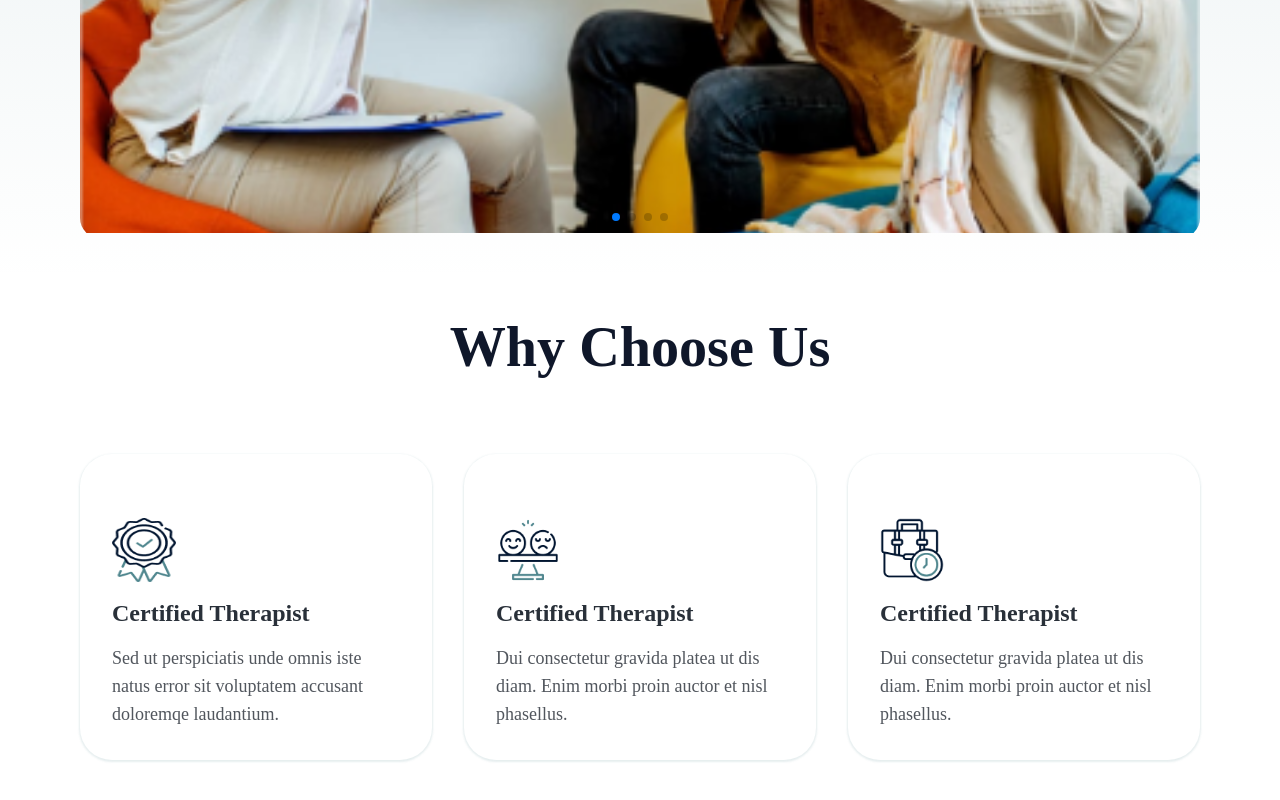
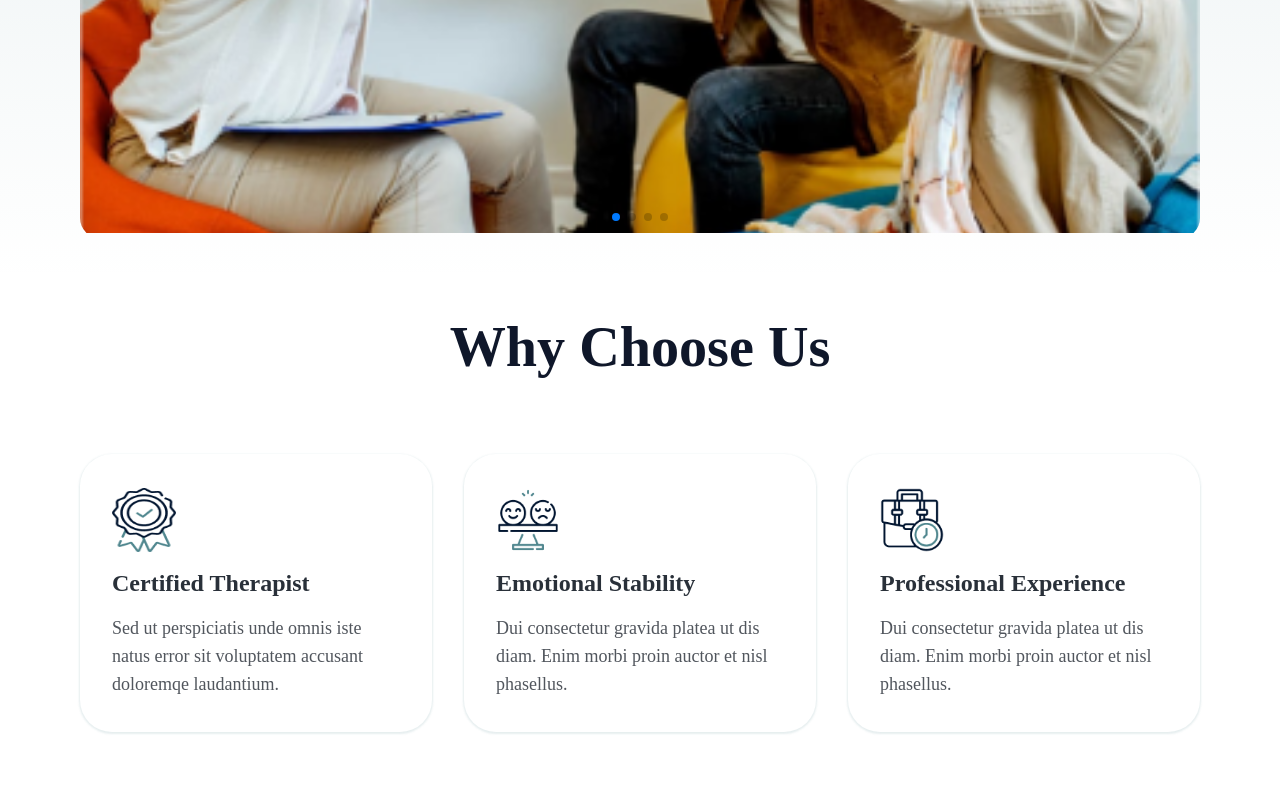
Before and after one commit to aratislamsafol/mariaVicente, a plain HTML site: page index.html in a window 1280 px wide. Shown: the part 747-1547 px from the top of the page. Drawn offline with nearby package versions, Linux system fonts and the light colour scheme.

Commit message:
achivement complete

```diff
--- a/assets/css/module/achievement.css
+++ b/assets/css/module/achievement.css
@@ -16,8 +16,8 @@
     text-align: center;
   }
   .achievement_content{
-    display: flex;
-    flex-direction: column;
+    display: grid;
+    grid-template-columns: auto;
     gap:32px;
     margin-top: 23px;
     text-align: center;
@@ -27,6 +27,7 @@
     display: flex;
     flex-direction: column;
     align-items: center;
+    justify-content: center;
     gap: 16px;
     padding: 32px 16px 32px 16px;
     min-height: 278px;
@@ -34,7 +35,6 @@
     border-radius: 10px;
   }
   .ac_content_image{
-    margin-top:32px;
     width: 64px;
     height: 64px;
     text-align: center;
@@ -71,6 +71,10 @@
     text-align: center;
     color: #0F172A;
   }
+  .ac_item_md{
+    display: none;
+  }
+
 
 /* Extra small devices (phones, 600px and down) */
 @media only screen and (max-width: 600px) {
@@ -84,7 +88,12 @@
 
 /* Medium devices (landscape tablets, 768px and up) */
 @media only screen and (min-width: 768px) {
-
+  .achievement_content{
+    grid-template-columns: auto auto;
+  }
+  .ac_item_md{
+    display: flex;
+  }
 }
 
 
@@ -155,6 +164,13 @@
     text-align: left;
     color:#51565D;
   }
+  .achievement_content{
+    grid-template-columns: auto auto auto;
+  }
+  .ac_item_md{
+    display: none;
+  }
+
 }
 
 /* Extra large devices (large laptops and desktops, 1200px and up) */
--- a/index.html
+++ b/index.html
@@ -152,7 +152,7 @@
 
                         <div class="ac_info">
                             <div class="certified_title ac_info_heading">
-                                <h5>Certified Therapist</h5>
+                                <h5>Emotional Stability</h5>
                             </div>
                             <div class="certified_para">
                                 <p>Dui consectetur gravida platea ut dis diam. Enim morbi proin auctor et nisl phasellus. </p>
@@ -161,6 +161,21 @@
                     </div>
 
                     <div class="ac_item">
+                        <div class="ac_content_image">
+                            <img src="assets/img/briefcase 1.png" alt="certified icon" />
+                        </div>
+
+                        <div class="ac_info">
+                            <div class="certified_title ac_info_heading">
+                                <h5>Professional Experience</h5>
+                            </div>
+                            <div class="certified_para">
+                                <p>Dui consectetur gravida platea ut dis diam. Enim morbi proin auctor et nisl phasellus.</p>
+                            </div>
+                        </div>
+                    </div>
+
+                    <div class="ac_item ac_item_md">
                         <div class="ac_content_image">
                             <img src="assets/img/briefcase 1.png" alt="certified icon" />
                         </div>
```
